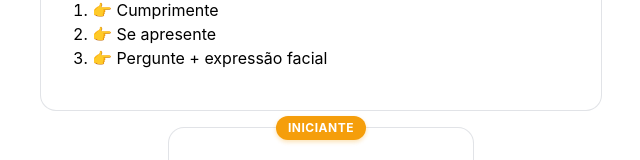
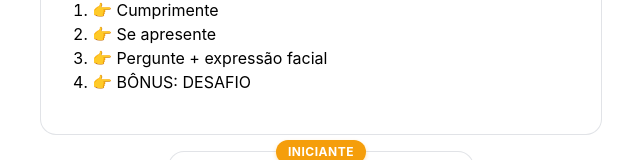
Before and after one commit to thalesmenegueco/sinalize, a React (Vite) app: page /courses in a window 1280 px wide. Shown: the part 993-1153 px from the top of the page, without its empty margins (319-959 px from the left). Built offline with nearby package versions, Linux system fonts and the light colour scheme.

Commit message:
feat: class name in class-page on top of main video

```diff
--- a/src/assets/modules.json
+++ b/src/assets/modules.json
@@ -31,6 +31,20 @@
                     1007,
                     1008
                 ]
+            },
+            {
+                "videoId": 104,
+                "videoName": "BÔNUS: DESAFIO",
+                "flashcardId": [
+                    1001,
+                    1002,
+                    1003,
+                    1004,
+                    1005,
+                    1006,
+                    1007,
+                    1008
+                ]
             }
         ]
     }
--- a/src/class-study/ClassStudy.tsx
+++ b/src/class-study/ClassStudy.tsx
@@ -30,6 +30,7 @@ function ClassStudy() {
 
     return (
         <>
+        <h2 className='text-teal-dark text-3xl font-bold mb-6'>{classInfo?.videoName ?? "Aula Extra"}</h2>
             <div className="video-wrapper">
                 <video
                     src={videoSrc}
```
